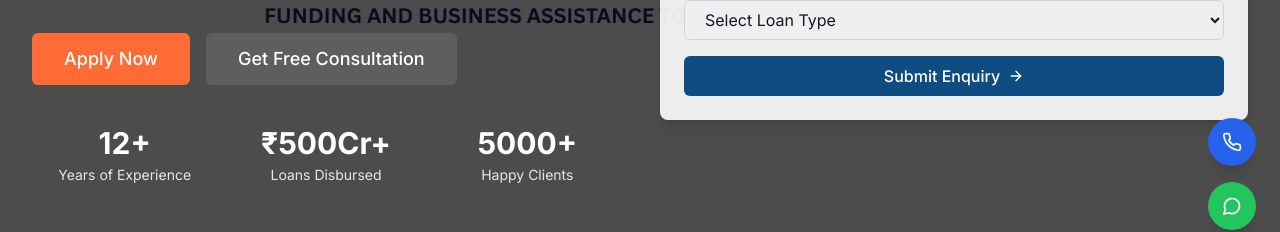
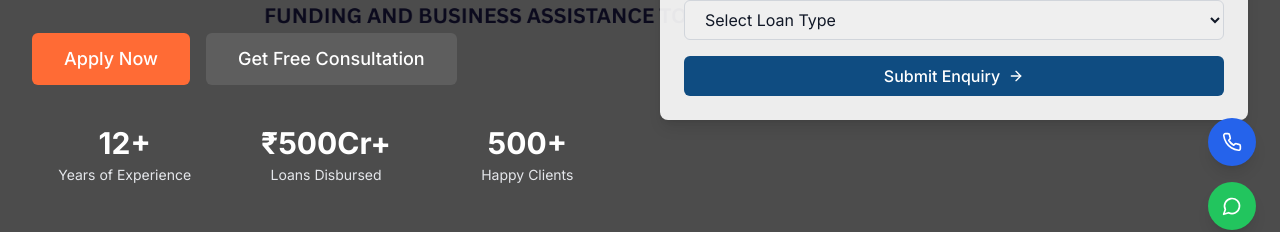
Before and after one commit to Harishrk21/cbsgroups-website, a React (Vite) app: page / in a window 1280 px wide. Shown: the part 546-778 px from the top of the page. Built offline with nearby package versions, Linux system fonts and the light colour scheme.

Commit message:
changes in herosection

```diff
--- a/src/components/home/HeroSection.tsx
+++ b/src/components/home/HeroSection.tsx
@@ -80,7 +80,7 @@ const HeroSection: React.FC = () => {
                 <div className="text-sm text-gray-200">Loans Disbursed</div>
               </div>
               <div className="text-center">
-                <div className="text-3xl font-bold mb-1">5000+</div>
+                <div className="text-3xl font-bold mb-1">500+</div>
                 <div className="text-sm text-gray-200">Happy Clients</div>
               </div>
             </div>
```
